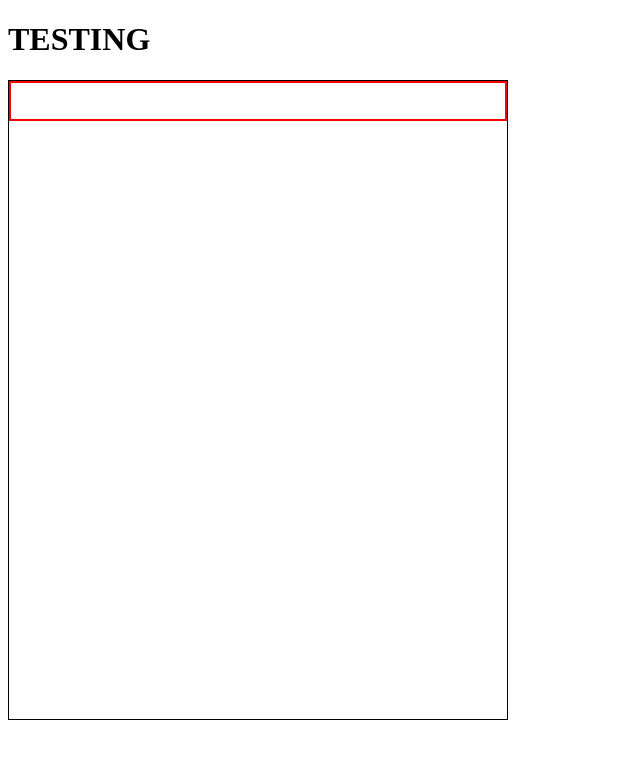
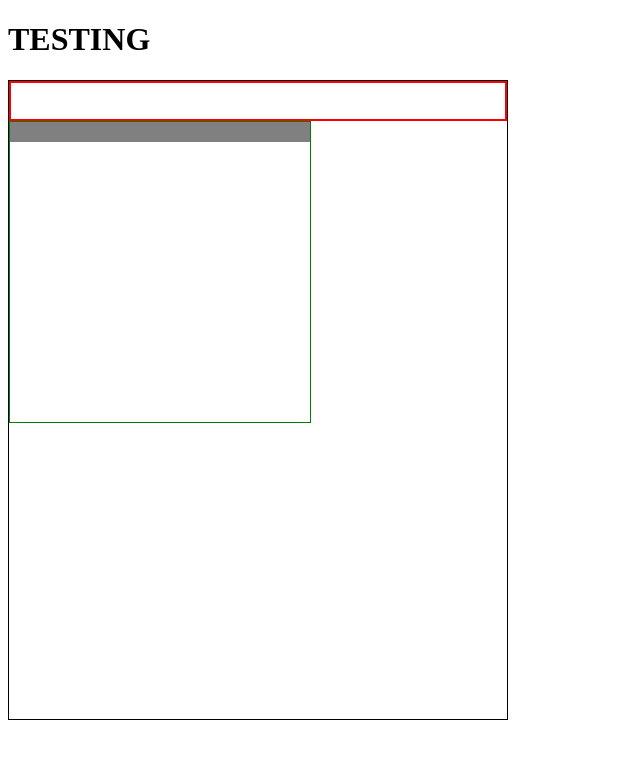
Before and after one commit to Thecoolpeople/BrickFlowerLibs, a plain HTML site: page osgui/0testing.html in a window 1280 px wide. Shown: the whole page, without its empty margins (0-640 px from the left). Drawn offline with Linux system fonts and the light colour scheme.

Commit message:
osgui: added windows, updated jenkinsfile

```diff
--- a/osgui/0testing.html
+++ b/osgui/0testing.html
@@ -20,6 +20,8 @@ let osgui = new BF.osgui({
 })
 window.onload = function(){
 	osgui.init()
+	let id = osgui.createWindow()
+	console.log(id)
 }
 </script>
 </html>
--- a/osgui/osgui.js
+++ b/osgui/osgui.js
@@ -17,7 +17,7 @@ BF.osgui = function(config){
         height: "80vh",
         heightTaskbar: "40px",
 
-        border: {desktop: "1px solid black", taskbar: "2px solid red"},
+        border: {desktop: "1px solid black", taskbar: "2px solid red", window: "1px solid green"},
         desktop: true,
     }, config);
     this.windows = []
@@ -28,6 +28,7 @@ BF.osgui = function(config){
         this.mainDiv.style.height = this.config.height
         this.mainDiv.style.border = this.config.border.desktop
         this.mainDiv.style["box-sizing"] = "border-box"
+        this.mainDiv.style.overflow = "hidden"
 
         if(this.config.desktop){
             let taskbar = document.createElement("div")
@@ -46,7 +47,40 @@ BF.osgui = function(config){
     }
 
     this.createWindow = function(c){
+        let config = Object.assign({
+            htmlObject: document.createElement("div"),
+            width: "300px",
+            height: "300px",
+            border: this.config.border.window
+        }, c);
+        let w = document.createElement("div")
+        w.style.width = config.width
+        w.style.height = config.height
+        w.style.border = config.border
 
+        let bar = document.createElement("div")
+        bar.style.width = "100%"
+        bar.style["box-sizing"] = "border-box"
+        bar.style.height = "20px"
+        bar.style["background-color"] = "grey"
+        bar.style.position = "relative"
+        bar.style.top = "0px"
+        bar.style.left = "0px"
+        w.appendChild(bar)
+
+
+        //insert
+        this.mainDiv.appendChild(w)
+
+        //add to array
+        this.windows.push(w)
+
+        //return id
+        return this.windows.length-1
+    }
+
+    this.divWindow = function(id){
+        return this.windows[id]
     }
 
     return this
```
Also changed, not shown: 1 other file.
